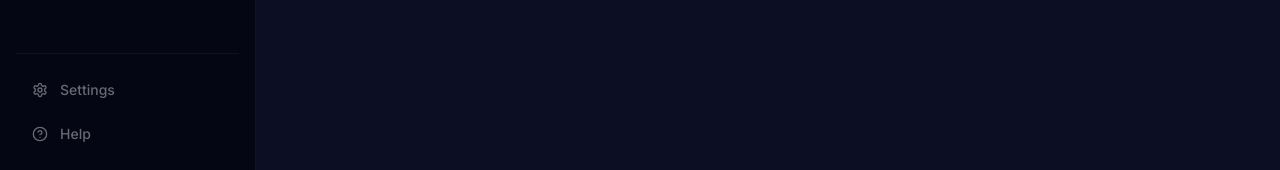
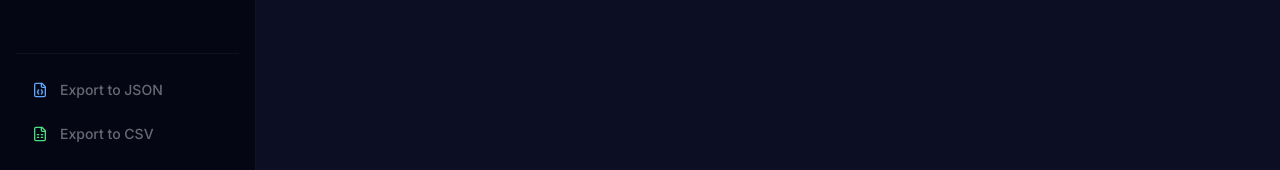
Before and after one commit to ansarisultan/Enterprise-CRM-System, a React (Vite) app in the folder client/: page /leads/add in a window 1280 px wide. Shown: the part 630-800 px from the top of the page. Built offline with nearby package versions, Linux system fonts and the light colour scheme; the HTML template or start-up script is replaced by a standard one.

Commit message:
feat: replace Sidebar settings and help with functional JSON and CSV export buttons

```diff
--- a/client/src/components/layout/Navbar.jsx
+++ b/client/src/components/layout/Navbar.jsx
@@ -15,6 +15,7 @@ import {
 } from 'lucide-react';
 import { useLocation, useNavigate } from 'react-router-dom';
 import { leadAPI } from '../../services/api';
+import { exportToCSV } from '../../utils/exportUtils';
 import toast from 'react-hot-toast';
 
 const MENU_OPTIONS = [
@@ -107,9 +108,15 @@ export default function Navbar({ onMenuClick }) {
     { id: 3, title: 'System Online', desc: 'CRM services operational.', time: 'Today', type: 'info' }
   ];
 
-  const handleExportCSV = () => {
-    toast.success('Leads list exported to CSV! 📊');
+  const handleExportCSV = async () => {
     setIsQuickActionsOpen(false);
+    try {
+      const response = await leadAPI.getAll();
+      exportToCSV(response.data);
+    } catch (error) {
+      console.error('Error fetching leads for CSV export in navbar:', error);
+      toast.error('Failed to retrieve leads for CSV export.');
+    }
   };
 
   const handleLogout = () => {
--- a/client/src/components/layout/Sidebar.jsx
+++ b/client/src/components/layout/Sidebar.jsx
@@ -3,11 +3,14 @@ import {
   LayoutDashboard,
   Users,
   Plus,
-  Settings,
-  HelpCircle,
+  FileJson,
+  FileSpreadsheet,
   Zap,
   X
 } from 'lucide-react';
+import { leadAPI } from '../../services/api';
+import { exportToJSON, exportToCSV } from '../../utils/exportUtils';
+import toast from 'react-hot-toast';
 
 const navItems = [
   { to: '/', label: 'Dashboard', icon: LayoutDashboard },
@@ -16,6 +19,26 @@ const navItems = [
 ];
 
 export default function Sidebar({ isOpen, onClose }) {
+  const handleExportJSON = async () => {
+    try {
+      const response = await leadAPI.getAll();
+      exportToJSON(response.data);
+    } catch (error) {
+      console.error('Error fetching leads for JSON export:', error);
+      toast.error('Failed to retrieve leads for JSON export.');
+    }
+  };
+
+  const handleExportCSV = async () => {
+    try {
+      const response = await leadAPI.getAll();
+      exportToCSV(response.data);
+    } catch (error) {
+      console.error('Error fetching leads for CSV export:', error);
+      toast.error('Failed to retrieve leads for CSV export.');
+    }
+  };
+
   return (
     <>
       {/* Mobile Backdrop */}
@@ -79,13 +102,19 @@ export default function Sidebar({ isOpen, onClose }) {
 
         {/* Bottom */}
         <div className="space-y-1 pt-4 border-t border-white/5 relative">
-          <button className="sidebar-3d w-full text-left">
-            <Settings className="w-4 h-4" />
-            Settings
+          <button
+            onClick={handleExportJSON}
+            className="sidebar-3d w-full text-left flex items-center gap-3"
+          >
+            <FileJson className="w-4 h-4 text-blue-400" />
+            <span>Export to JSON</span>
           </button>
-          <button className="sidebar-3d w-full text-left">
-            <HelpCircle className="w-4 h-4" />
-            Help
+          <button
+            onClick={handleExportCSV}
+            className="sidebar-3d w-full text-left flex items-center gap-3"
+          >
+            <FileSpreadsheet className="w-4 h-4 text-green-400" />
+            <span>Export to CSV</span>
           </button>
         </div>
       </aside>
--- /dev/null
+++ b/client/src/utils/exportUtils.js
@@ -0,0 +1,85 @@
+import toast from 'react-hot-toast';
+
+export const exportToJSON = (data, filename = 'leads_export') => {
+  if (!data || data.length === 0) {
+    toast.error('No leads available to export.');
+    return;
+  }
+
+  const toastId = toast.loading('Exporting to JSON...');
+
+  try {
+    const cleanData = data.map(({ _id, name, email, phone, company, status, createdAt }) => ({
+      id: _id,
+      name,
+      email,
+      phone,
+      company,
+      status,
+      createdAt
+    }));
+
+    const blob = new Blob([JSON.stringify(cleanData, null, 2)], { type: 'application/json' });
+    const url = URL.createObjectURL(blob);
+    const link = document.createElement('a');
+    link.href = url;
+    link.download = `${filename}_${new Date().toISOString().split('T')[0]}.json`;
+    document.body.appendChild(link);
+    link.click();
+    document.body.removeChild(link);
+    URL.revokeObjectURL(url);
+
+    toast.success('Successfully exported to JSON! 📄', { id: toastId });
+  } catch (error) {
+    console.error('JSON export failed:', error);
+    toast.error('Failed to export to JSON.', { id: toastId });
+  }
+};
+
+export const exportToCSV = (data, filename = 'leads_export') => {
+  if (!data || data.length === 0) {
+    toast.error('No leads available to export.');
+    return;
+  }
+
+  const toastId = toast.loading('Exporting to CSV...');
+
+  try {
+    const headers = ['ID', 'Name', 'Email', 'Phone', 'Company', 'Status', 'Created At'];
+
+    const rows = data.map(lead => [
+      lead._id || '',
+      lead.name || '',
+      lead.email || '',
+      lead.phone || '',
+      lead.company || '',
+      lead.status || '',
+      lead.createdAt ? new Date(lead.createdAt).toISOString() : ''
+    ]);
+
+    const csvContent = [
+      headers.join(','),
+      ...rows.map(row =>
+        row.map(val => {
+          const escaped = String(val).replace(/"/g, '""');
+          return `"${escaped}"`;
+        }).join(',')
+      )
+    ].join('\n');
+
+    const blob = new Blob([csvContent], { type: 'text/csv;charset=utf-8;' });
+    const url = URL.createObjectURL(blob);
+    const link = document.createElement('a');
+    link.href = url;
+    link.download = `${filename}_${new Date().toISOString().split('T')[0]}.csv`;
+    document.body.appendChild(link);
+    link.click();
+    document.body.removeChild(link);
+    URL.revokeObjectURL(url);
+
+    toast.success('Successfully exported to CSV! 📊', { id: toastId });
+  } catch (error) {
+    console.error('CSV export failed:', error);
+    toast.error('Failed to export to CSV.', { id: toastId });
+  }
+};
```
Also changed, not shown: 16 other files (tests, documents, lock files or other folders).
